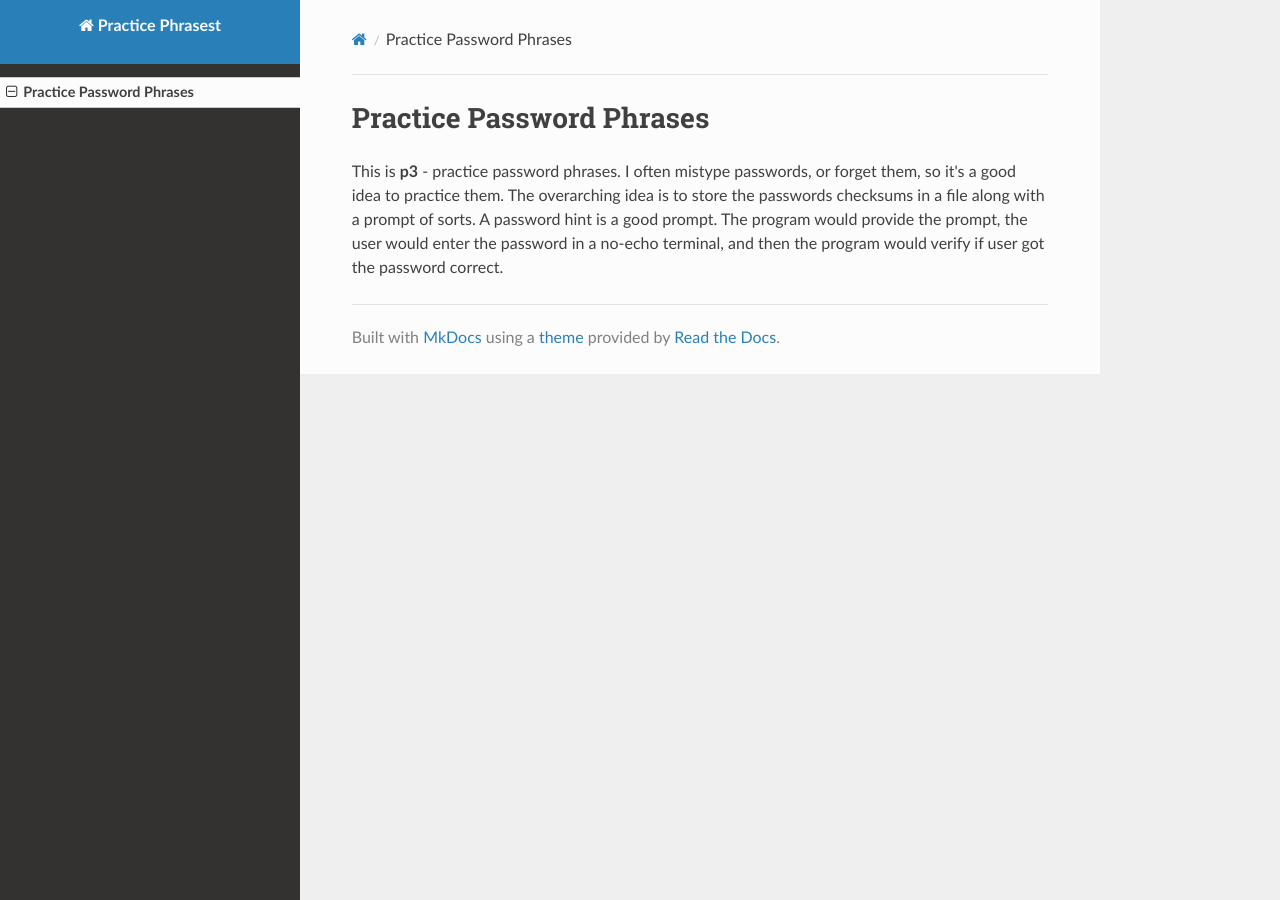
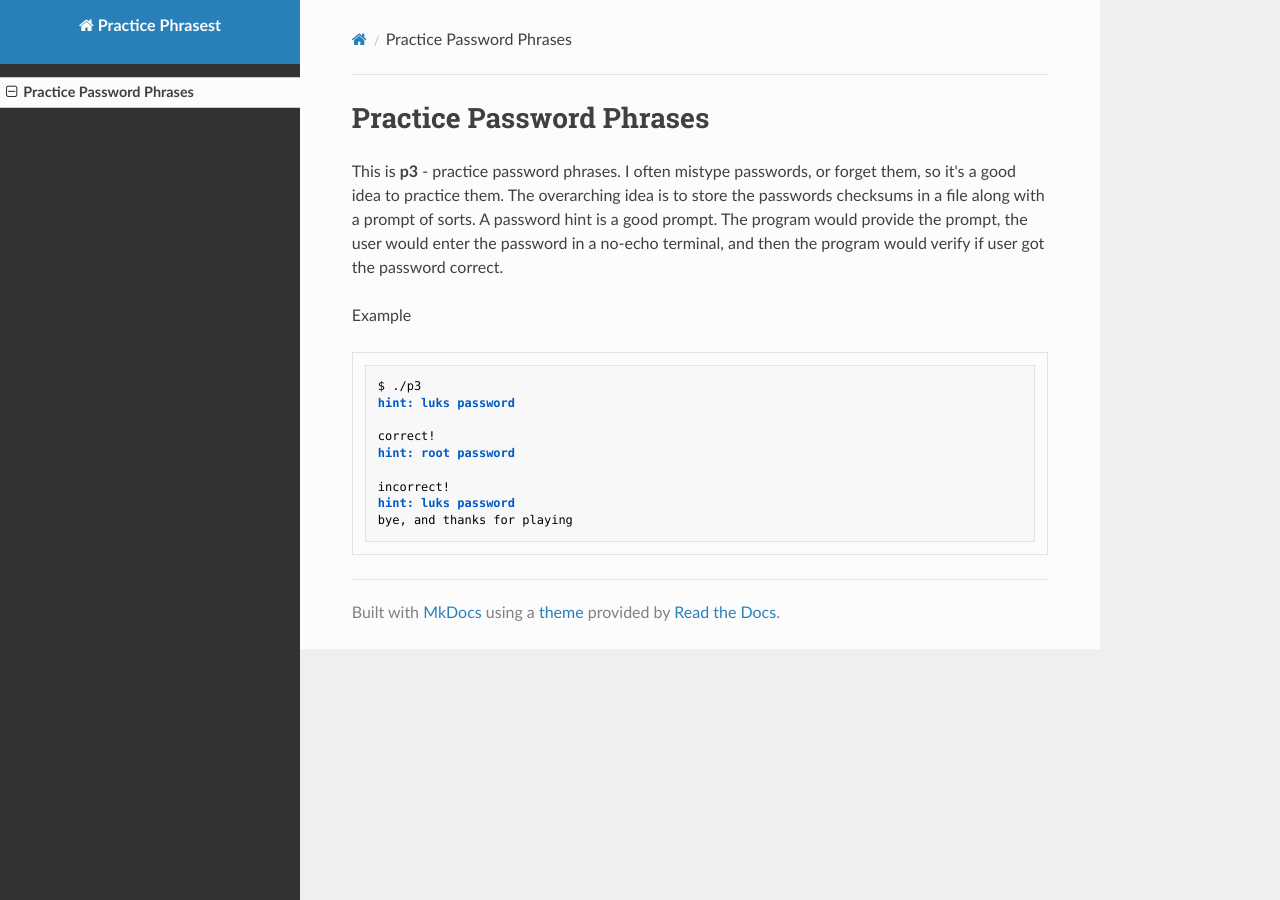
Before and after one commit to SanferDsouza/p3, an MkDocs documentation site: the page built from docs/index.md, in a window 1280 px wide. Built offline with MkDocs 1.6.1, drawn with Linux system fonts in a browser that asks for light colours; nearby versions of some CDN libraries.

Commit message:
add: example to introductory description

````diff
--- a/docs/index.md
+++ b/docs/index.md
@@ -6,3 +6,17 @@ The overarching idea is to store the passwords checksums in a file along with a
 A password hint is a good prompt.
 The program would provide the prompt, the user would enter the password in a no-echo terminal,
 and then the program would verify if user got the password correct.
+
+Example
+
+```bash
+$ ./p3
+hint: luks password
+
+correct!
+hint: root password
+
+incorrect!
+hint: luks password
+bye, and thanks for playing
+```
````
